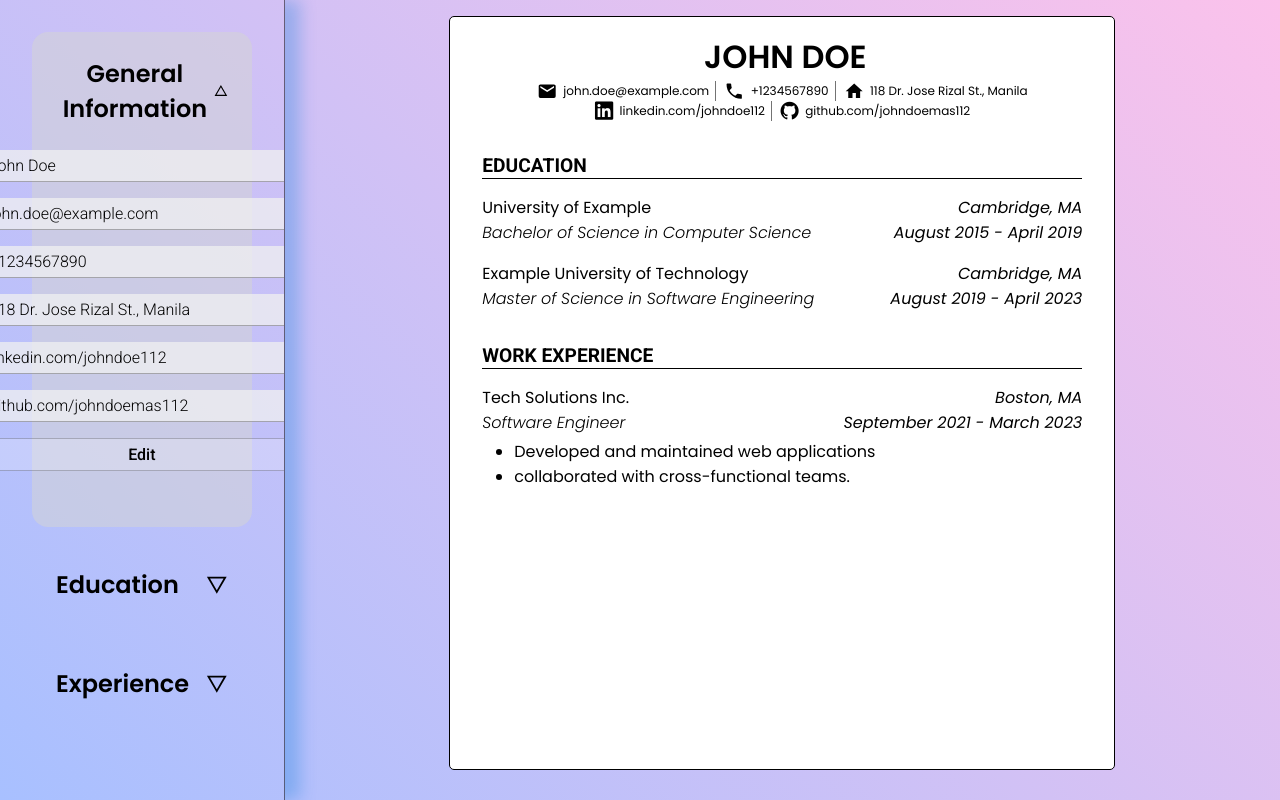
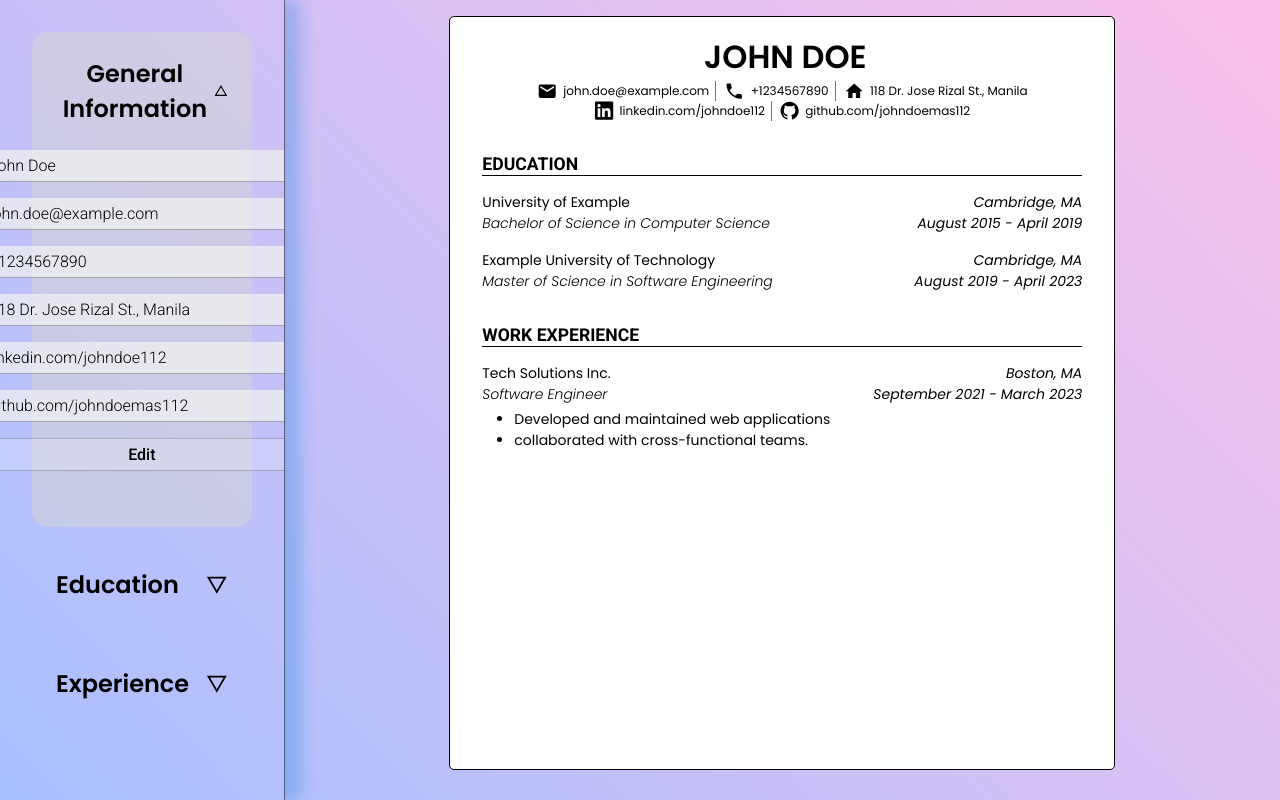
Before and after one commit to espiritukarl/odin-cv-application, a React (Vite) app: page / in a window 1280 px wide. Built offline with nearby package versions, Linux system fonts and the light colour scheme.

Commit message:
Fixed font-size for whole document

```diff
--- a/src/styles/displayCV.css
+++ b/src/styles/displayCV.css
@@ -17,6 +17,8 @@
   border: 1px solid black;
   padding: 16px 32px;
   border-radius: 5px;
+
+  font-size: 14px;
 }
 
 .general-info-container > h1 {
@@ -104,13 +106,9 @@ h2 {
   padding: 1px 0;
   width: 100%;
   text-align: left;
-  font-size: 1.2rem;
+  font-size: 1.1rem;
 
   border-bottom: 1px solid black;
-}
-
-hr {
-  margin-top: 4px;
 }
 
 .work-responsibility {
```
